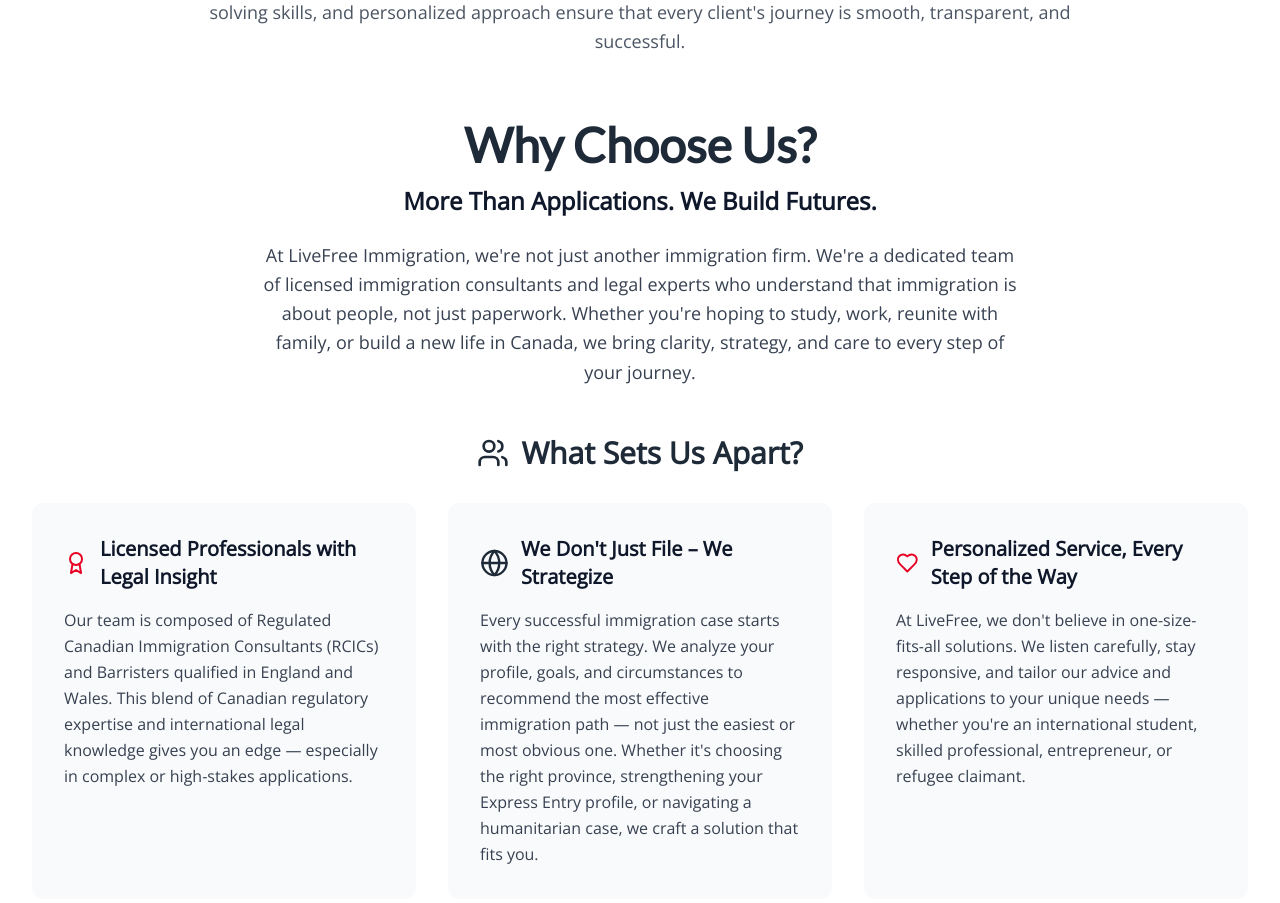
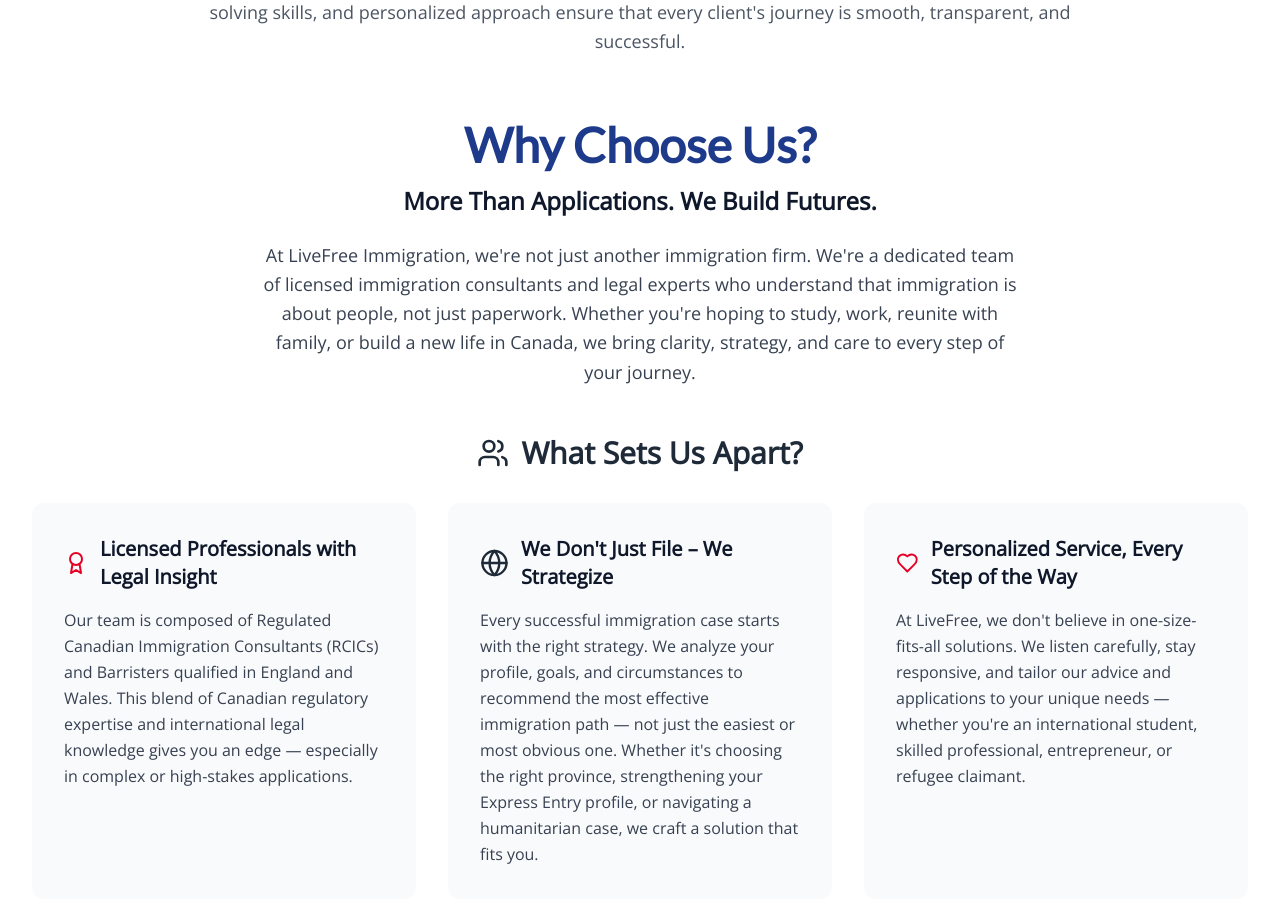
Before and after one commit to livefree-coder/Latest-LiveFree-, a React (Vite) app: page / in a window 1280 px wide. Shown: the part 2460-3363 px from the top of the page. Built offline with nearby package versions, Linux system fonts and the light colour scheme.

Commit message:
Updated AboutSection.tsx

```diff
--- a/src/components/AboutSection.tsx
+++ b/src/components/AboutSection.tsx
@@ -80,7 +80,7 @@ const AboutSection: React.FC = () => {
         {/* Why Choose Us Section */}
         <div className="mb-16">
           <div className="text-center mb-12">
-            <SubHeading className="text-4xl md:text-5xl text-secondary-navy mb-4">
+            <SubHeading className="text-4xl md:text-5xl mb-4">
               Why Choose Us?
             </SubHeading>
             <div className="max-w-3xl mx-auto">
```
